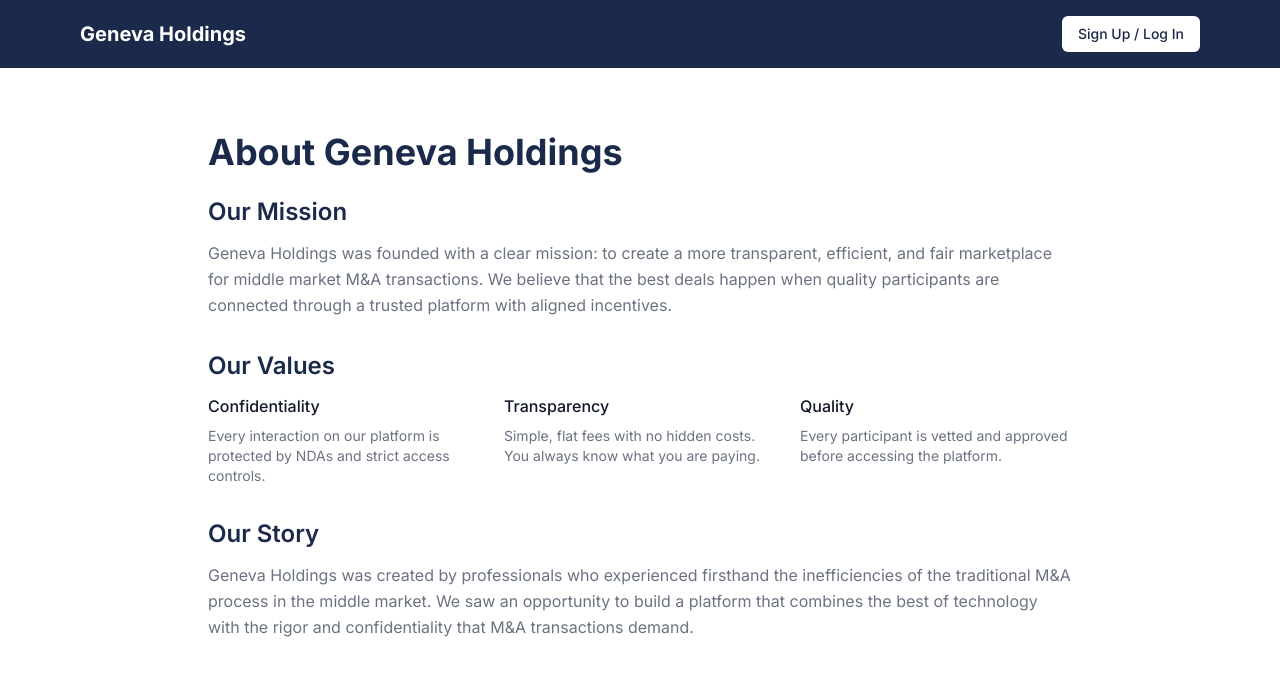
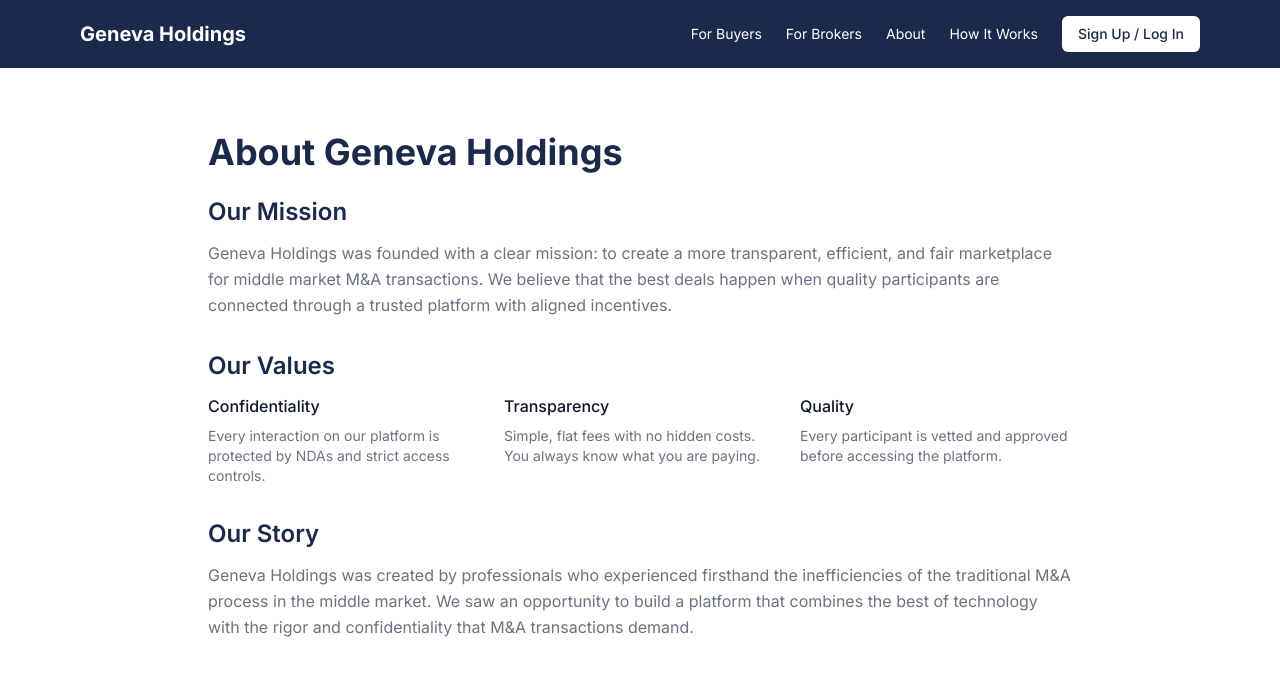
Before and after one commit to thealgochef/MA-Platform, a Next.js app: page /about in a window 1280 px wide. Shown: the top 676 px of the page. Built offline with nearby package versions, Linux system fonts and the light colour scheme.

Commit message:
Add nav bar to landing screen pages, make website fields optional in signup schema (#11)
* feat(nav): add nav bar to pages on landing screen

* fix(validators): make firmWebsite and linkedIn optional in signup schemas

```diff
--- a/src/app/(public)/about/page.tsx
+++ b/src/app/(public)/about/page.tsx
@@ -5,10 +5,29 @@ export default function AboutPage() {
     <main className="min-h-screen bg-white">
       <nav className="bg-navy text-white">
         <div className="max-w-6xl mx-auto px-4 py-4 flex items-center justify-between">
-          <Link href="/" className="text-xl font-bold">Geneva Holdings</Link>
-          <Link href="/login" className="bg-white text-navy px-4 py-2 rounded-md text-sm font-medium hover:bg-light-gray transition-colors">
-            Sign Up / Log In
+          <Link href="/" className="text-xl font-bold">
+            Geneva Holdings
           </Link>
+          <div className="flex items-center gap-6">
+            <Link href="/for-buyers" className="text-sm hover:text-white/80 transition-colors">
+              For Buyers
+            </Link>
+            <Link href="/for-brokers" className="text-sm hover:text-white/80 transition-colors">
+              For Brokers
+            </Link>
+            <Link href="/about" className="text-sm hover:text-white/80 transition-colors">
+              About
+            </Link>
+            <Link href="/how-it-works" className="text-sm hover:text-white/80 transition-colors">
+              How It Works
+            </Link>
+            <Link
+              href="/login"
+              className="bg-white text-navy px-4 py-2 rounded-md text-sm font-medium hover:bg-light-gray transition-colors"
+            >
+              Sign Up / Log In
+            </Link>
+          </div>
         </div>
       </nav>
 
--- a/src/app/(public)/contact/page.tsx
+++ b/src/app/(public)/contact/page.tsx
@@ -5,10 +5,29 @@ export default function ContactPage() {
     <main className="min-h-screen bg-white">
       <nav className="bg-navy text-white">
         <div className="max-w-6xl mx-auto px-4 py-4 flex items-center justify-between">
-          <Link href="/" className="text-xl font-bold">Geneva Holdings</Link>
-          <Link href="/login" className="bg-white text-navy px-4 py-2 rounded-md text-sm font-medium hover:bg-light-gray transition-colors">
-            Sign Up / Log In
+          <Link href="/" className="text-xl font-bold">
+            Geneva Holdings
           </Link>
+          <div className="flex items-center gap-6">
+            <Link href="/for-buyers" className="text-sm hover:text-white/80 transition-colors">
+              For Buyers
+            </Link>
+            <Link href="/for-brokers" className="text-sm hover:text-white/80 transition-colors">
+              For Brokers
+            </Link>
+            <Link href="/about" className="text-sm hover:text-white/80 transition-colors">
+              About
+            </Link>
+            <Link href="/how-it-works" className="text-sm hover:text-white/80 transition-colors">
+              How It Works
+            </Link>
+            <Link
+              href="/login"
+              className="bg-white text-navy px-4 py-2 rounded-md text-sm font-medium hover:bg-light-gray transition-colors"
+            >
+              Sign Up / Log In
+            </Link>
+          </div>
         </div>
       </nav>
 
--- a/src/app/(public)/for-brokers/page.tsx
+++ b/src/app/(public)/for-brokers/page.tsx
@@ -5,10 +5,29 @@ export default function ForBrokersPage() {
     <main className="min-h-screen bg-white">
       <nav className="bg-navy text-white">
         <div className="max-w-6xl mx-auto px-4 py-4 flex items-center justify-between">
-          <Link href="/" className="text-xl font-bold">Geneva Holdings</Link>
-          <Link href="/login" className="bg-white text-navy px-4 py-2 rounded-md text-sm font-medium hover:bg-light-gray transition-colors">
-            Sign Up / Log In
+          <Link href="/" className="text-xl font-bold">
+            Geneva Holdings
           </Link>
+          <div className="flex items-center gap-6">
+            <Link href="/for-buyers" className="text-sm hover:text-white/80 transition-colors">
+              For Buyers
+            </Link>
+            <Link href="/for-brokers" className="text-sm hover:text-white/80 transition-colors">
+              For Brokers
+            </Link>
+            <Link href="/about" className="text-sm hover:text-white/80 transition-colors">
+              About
+            </Link>
+            <Link href="/how-it-works" className="text-sm hover:text-white/80 transition-colors">
+              How It Works
+            </Link>
+            <Link
+              href="/login"
+              className="bg-white text-navy px-4 py-2 rounded-md text-sm font-medium hover:bg-light-gray transition-colors"
+            >
+              Sign Up / Log In
+            </Link>
+          </div>
         </div>
       </nav>
 
--- a/src/app/(public)/for-buyers/page.tsx
+++ b/src/app/(public)/for-buyers/page.tsx
@@ -6,10 +6,29 @@ export default function ForBuyersPage() {
     <main className="min-h-screen bg-white">
       <nav className="bg-navy text-white">
         <div className="max-w-6xl mx-auto px-4 py-4 flex items-center justify-between">
-          <Link href="/" className="text-xl font-bold">Geneva Holdings</Link>
-          <Link href="/login" className="bg-white text-navy px-4 py-2 rounded-md text-sm font-medium hover:bg-light-gray transition-colors">
-            Sign Up / Log In
+          <Link href="/" className="text-xl font-bold">
+            Geneva Holdings
           </Link>
+          <div className="flex items-center gap-6">
+            <Link href="/for-buyers" className="text-sm hover:text-white/80 transition-colors">
+              For Buyers
+            </Link>
+            <Link href="/for-brokers" className="text-sm hover:text-white/80 transition-colors">
+              For Brokers
+            </Link>
+            <Link href="/about" className="text-sm hover:text-white/80 transition-colors">
+              About
+            </Link>
+            <Link href="/how-it-works" className="text-sm hover:text-white/80 transition-colors">
+              How It Works
+            </Link>
+            <Link
+              href="/login"
+              className="bg-white text-navy px-4 py-2 rounded-md text-sm font-medium hover:bg-light-gray transition-colors"
+            >
+              Sign Up / Log In
+            </Link>
+          </div>
         </div>
       </nav>
 
--- a/src/app/(public)/how-it-works/page.tsx
+++ b/src/app/(public)/how-it-works/page.tsx
@@ -5,10 +5,29 @@ export default function HowItWorksPage() {
     <main className="min-h-screen bg-white">
       <nav className="bg-navy text-white">
         <div className="max-w-6xl mx-auto px-4 py-4 flex items-center justify-between">
-          <Link href="/" className="text-xl font-bold">Geneva Holdings</Link>
-          <Link href="/login" className="bg-white text-navy px-4 py-2 rounded-md text-sm font-medium hover:bg-light-gray transition-colors">
-            Sign Up / Log In
+          <Link href="/" className="text-xl font-bold">
+            Geneva Holdings
           </Link>
+          <div className="flex items-center gap-6">
+            <Link href="/for-buyers" className="text-sm hover:text-white/80 transition-colors">
+              For Buyers
+            </Link>
+            <Link href="/for-brokers" className="text-sm hover:text-white/80 transition-colors">
+              For Brokers
+            </Link>
+            <Link href="/about" className="text-sm hover:text-white/80 transition-colors">
+              About
+            </Link>
+            <Link href="/how-it-works" className="text-sm hover:text-white/80 transition-colors">
+              How It Works
+            </Link>
+            <Link
+              href="/login"
+              className="bg-white text-navy px-4 py-2 rounded-md text-sm font-medium hover:bg-light-gray transition-colors"
+            >
+              Sign Up / Log In
+            </Link>
+          </div>
         </div>
       </nav>
 
--- a/src/app/(public)/privacy/page.tsx
+++ b/src/app/(public)/privacy/page.tsx
@@ -5,10 +5,29 @@ export default function PrivacyPage() {
     <main className="min-h-screen bg-white">
       <nav className="bg-navy text-white">
         <div className="max-w-6xl mx-auto px-4 py-4 flex items-center justify-between">
-          <Link href="/" className="text-xl font-bold">Geneva Holdings</Link>
-          <Link href="/login" className="bg-white text-navy px-4 py-2 rounded-md text-sm font-medium hover:bg-light-gray transition-colors">
-            Sign Up / Log In
+          <Link href="/" className="text-xl font-bold">
+            Geneva Holdings
           </Link>
+          <div className="flex items-center gap-6">
+            <Link href="/for-buyers" className="text-sm hover:text-white/80 transition-colors">
+              For Buyers
+            </Link>
+            <Link href="/for-brokers" className="text-sm hover:text-white/80 transition-colors">
+              For Brokers
+            </Link>
+            <Link href="/about" className="text-sm hover:text-white/80 transition-colors">
+              About
+            </Link>
+            <Link href="/how-it-works" className="text-sm hover:text-white/80 transition-colors">
+              How It Works
+            </Link>
+            <Link
+              href="/login"
+              className="bg-white text-navy px-4 py-2 rounded-md text-sm font-medium hover:bg-light-gray transition-colors"
+            >
+              Sign Up / Log In
+            </Link>
+          </div>
         </div>
       </nav>
 
--- a/src/app/(public)/signup/broker/page.tsx
+++ b/src/app/(public)/signup/broker/page.tsx
@@ -178,11 +178,10 @@ export default function BrokerSignupPage() {
 
             <div>
               <label className="block text-sm font-medium text-text-primary mb-1">
-                Website *
+                Website
               </label>
               <input
                 type="url"
-                required
                 value={formData.firmWebsite}
                 onChange={(e) =>
                   setFormData({ ...formData, firmWebsite: e.target.value })
--- a/src/app/(public)/signup/buyer/page.tsx
+++ b/src/app/(public)/signup/buyer/page.tsx
@@ -227,11 +227,10 @@ export default function BuyerSignupPage() {
 
             <div>
               <label className="block text-sm font-medium text-text-primary mb-1">
-                Website *
+                Website
               </label>
               <input
                 type="url"
-                required
                 value={formData.firmWebsite}
                 onChange={(e) =>
                   setFormData({ ...formData, firmWebsite: e.target.value })
--- a/src/app/(public)/terms/page.tsx
+++ b/src/app/(public)/terms/page.tsx
@@ -5,10 +5,29 @@ export default function TermsPage() {
     <main className="min-h-screen bg-white">
       <nav className="bg-navy text-white">
         <div className="max-w-6xl mx-auto px-4 py-4 flex items-center justify-between">
-          <Link href="/" className="text-xl font-bold">Geneva Holdings</Link>
-          <Link href="/login" className="bg-white text-navy px-4 py-2 rounded-md text-sm font-medium hover:bg-light-gray transition-colors">
-            Sign Up / Log In
+          <Link href="/" className="text-xl font-bold">
+            Geneva Holdings
           </Link>
+          <div className="flex items-center gap-6">
+            <Link href="/for-buyers" className="text-sm hover:text-white/80 transition-colors">
+              For Buyers
+            </Link>
+            <Link href="/for-brokers" className="text-sm hover:text-white/80 transition-colors">
+              For Brokers
+            </Link>
+            <Link href="/about" className="text-sm hover:text-white/80 transition-colors">
+              About
+            </Link>
+            <Link href="/how-it-works" className="text-sm hover:text-white/80 transition-colors">
+              How It Works
+            </Link>
+            <Link
+              href="/login"
+              className="bg-white text-navy px-4 py-2 rounded-md text-sm font-medium hover:bg-light-gray transition-colors"
+            >
+              Sign Up / Log In
+            </Link>
+          </div>
         </div>
       </nav>
 
```
Also changed, not shown: src/lib/validators.ts (+4 -4 lines).
